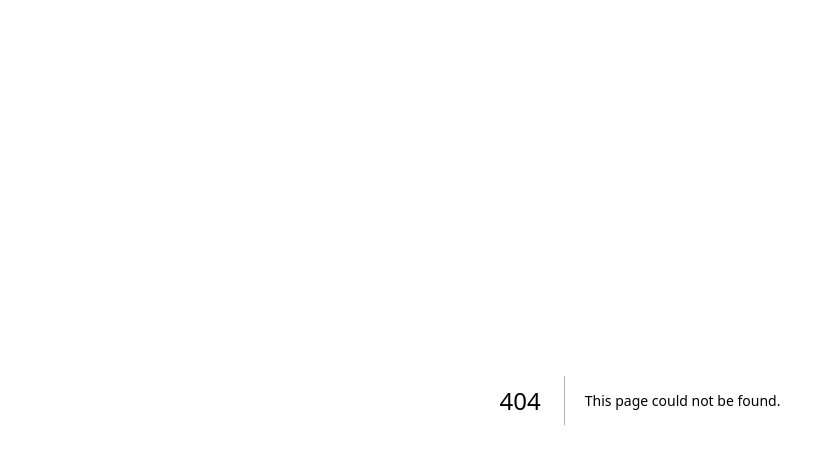
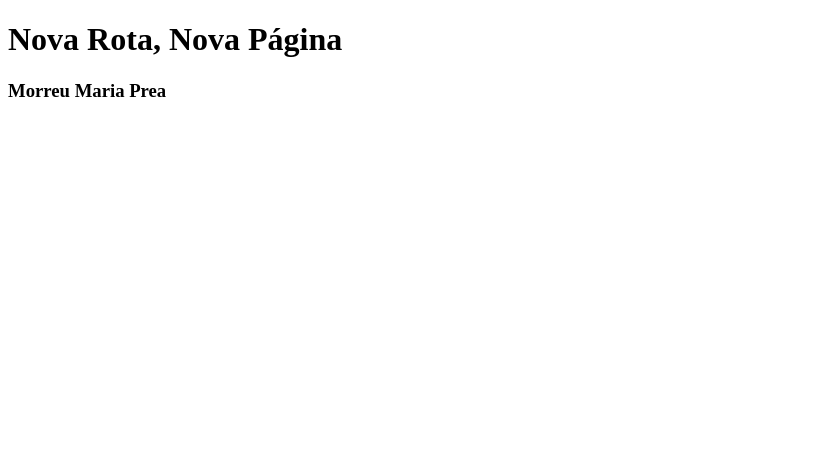
Before and after one commit to oguiaraujo/P-Web, a Next.js app: page /novarota/subrota in a window 1280 px wide. Before the commit this address had no page. Shown: the top 464 px of the page, without its empty margins (0-835 px from the left). Built offline with nearby package versions, Linux system fonts and the light colour scheme.

Commit message:
Receita 14

```diff
--- /dev/null
+++ b/app/novarota/componentes.js
@@ -0,0 +1,5 @@
+export function MariaPrea({texto}){
+  return (
+     <h3>{texto}</h3>
+  )
+}
--- /dev/null
+++ b/app/novarota/page.js
@@ -0,0 +1,9 @@
+import { MariaPrea } from "./componentes";
+export default function NovaRotaHome(){
+  return (
+     <div>
+        <h1>Nova Rota, Nova Página</h1>
+        <MariaPrea/>
+     </div>
+  )
+}
--- /dev/null
+++ b/app/novarota/subrota/page.js
@@ -0,0 +1,11 @@
+import NovaRotaHome from "../page";
+import { MariaPrea } from "../componentes";
+
+export default function Subpage() {
+  return (
+    <>
+      <NovaRotaHome/>
+      <MariaPrea texto="Morreu Maria Prea"/>
+    </>
+  )
+}
```
